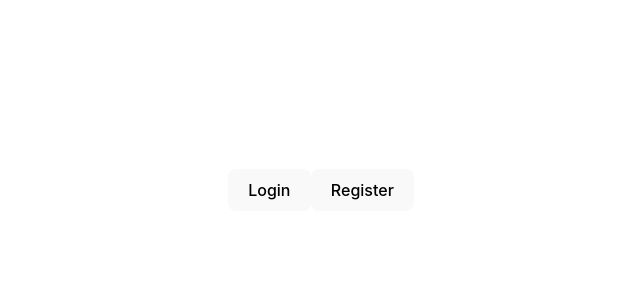
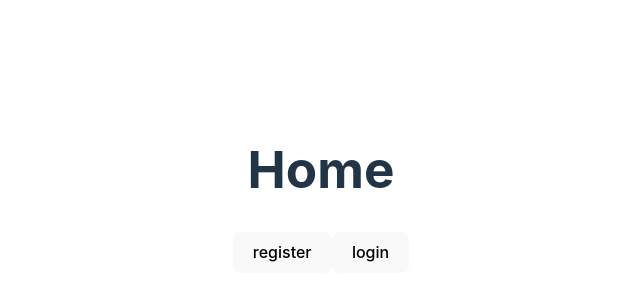
Before and after one commit to AlexisAmadei/wsf-react-chifoumi, a React (Vite) app: page / in a window 1280 px wide. Shown: the part 210-510 px from the top of the page, without its empty margins (319-959 px from the left). Built offline with nearby package versions, Linux system fonts and the light colour scheme.

Commit message:
[UPDATE] setup de l'auth context

```diff
--- a/package.json
+++ b/package.json
@@ -11,7 +11,8 @@
   },
   "dependencies": {
     "react": "^18.2.0",
-    "react-dom": "^18.2.0"
+    "react-dom": "^18.2.0",
+    "react-router-dom": "^6.22.3"
   },
   "devDependencies": {
     "@types/react": "^18.2.66",
--- a/src/App.jsx
+++ b/src/App.jsx
@@ -1,16 +1,28 @@
-import { useState } from 'react'
-import reactLogo from './assets/react.svg'
-import viteLogo from '/vite.svg'
 import './App.css'
+import { BrowserRouter, Route, Routes } from 'react-router-dom'
+
+import Landing from './views/Landing'
+import Register from './views/Register'
+import Login from './views/Login'
+
+import Security from './layouts/Security'
+import Private from './layouts/Private'
 
 function App() {
-  const [count, setCount] = useState(0)
-
+  // if (user === null) return <Loading />;
   return (
-    <div className='app-wrapper'>
-      <button title='login' >Login</button>
-      <button title='register' >Register</button>
-    </div>
+    <BrowserRouter>
+      <Routes>
+        <Route path="/" element={<Landing />} />
+        <Route path="/security" element={<Security />} >
+          <Route path="login" element={<Login />} />
+          <Route path="register" element={<Register />} />
+        </Route>
+        <Route path='/private' element={<Private />} >
+          <Route path='*' element={<div>Private</div>} />
+        </Route>
+      </Routes>
+    </BrowserRouter>
   )
 }
 
--- /dev/null
+++ b/src/layouts/Private.jsx
@@ -0,0 +1,10 @@
+import React, { useEffect } from "react";
+import { Outlet, useNavigate } from "react-router-dom";
+
+export default function Private({ user }) {
+  return (
+    <div>
+      <Outlet />
+    </div>
+  );
+}
--- /dev/null
+++ b/src/layouts/Security.jsx
@@ -0,0 +1,12 @@
+import React, { useEffect } from "react";
+import { Outlet, useNavigate } from "react-router-dom";
+
+export default function Security({ user }) {
+    const navigate = useNavigate();
+    useEffect(() => {
+        if (user) { navigate("/"); }
+    }, [user, navigate]);
+    console.log('user', user);
+    if (user) return null;
+    return <Outlet />;
+}
--- /dev/null
+++ b/src/views/Landing.jsx
@@ -0,0 +1,13 @@
+import React from 'react'
+import { useNavigate } from 'react-router-dom'
+
+export default function landing() {
+  const navigate = useNavigate();
+  return (
+    <div>
+      <h1>Home</h1>
+      <button title='register' onClick={() => navigate('security/register')}>register</button>
+      <button title='login' onClick={() => navigate('security/login')}>login</button>
+    </div>
+  )
+}
--- /dev/null
+++ b/src/views/Login.jsx
@@ -0,0 +1,7 @@
+import React from 'react'
+
+export default function Login() {
+  return (
+    <div>Login</div>
+  )
+}
--- /dev/null
+++ b/src/views/Register.jsx
@@ -0,0 +1,15 @@
+import React from 'react'
+
+export default function Register() {
+  return (
+    <div>
+      <h1>Register</h1>
+      <form>
+        <input type="text" name="username" placeholder="Username" />
+        <input type="password" name="password" placeholder="Password" />
+        <input type='password' name='confirmPassword' placeholder='Confirm Password' />
+        <button type="submit">Register</button>
+      </form>
+    </div>
+  )
+}
```
Also changed, not shown: src/contexts/Auth.jsx (added, +26 -0 lines), src/layouts/Onboard.jsx (added, +10 -0 lines), src/services/UserBackend.js (added, +10 -0 lines), 1 other file (tests, documents, lock files or other folders).
